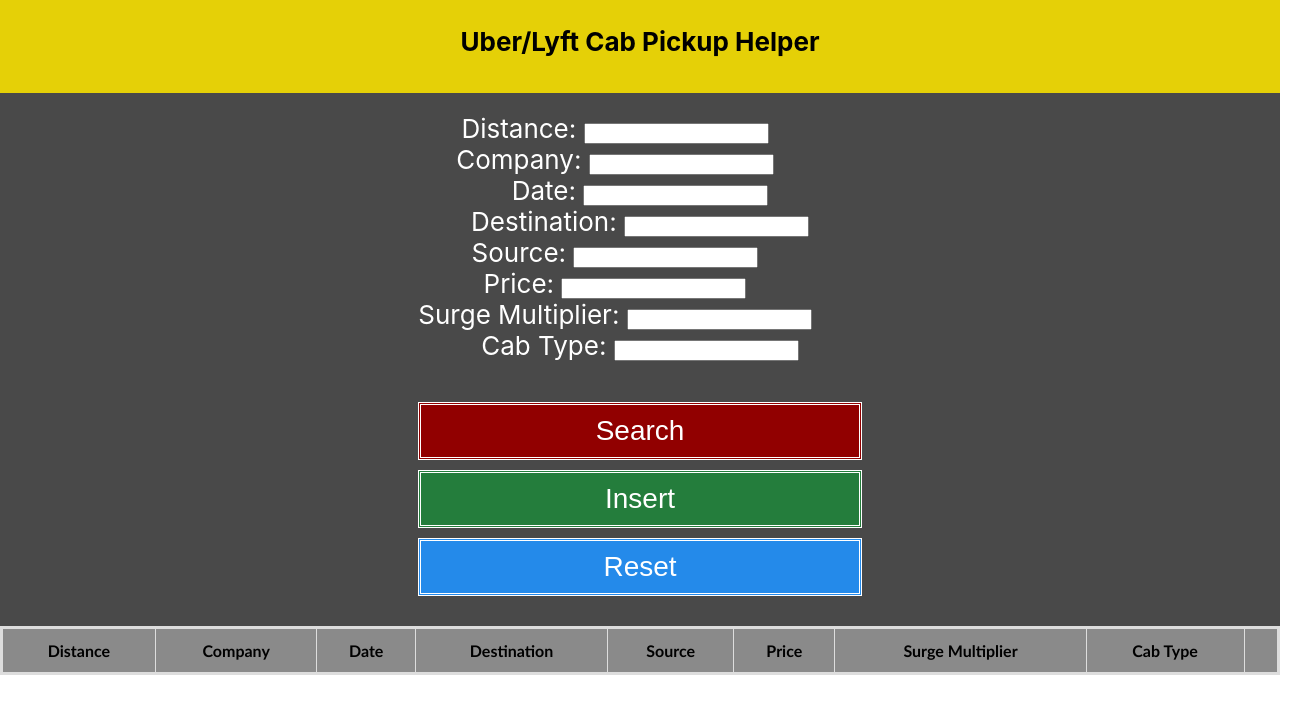
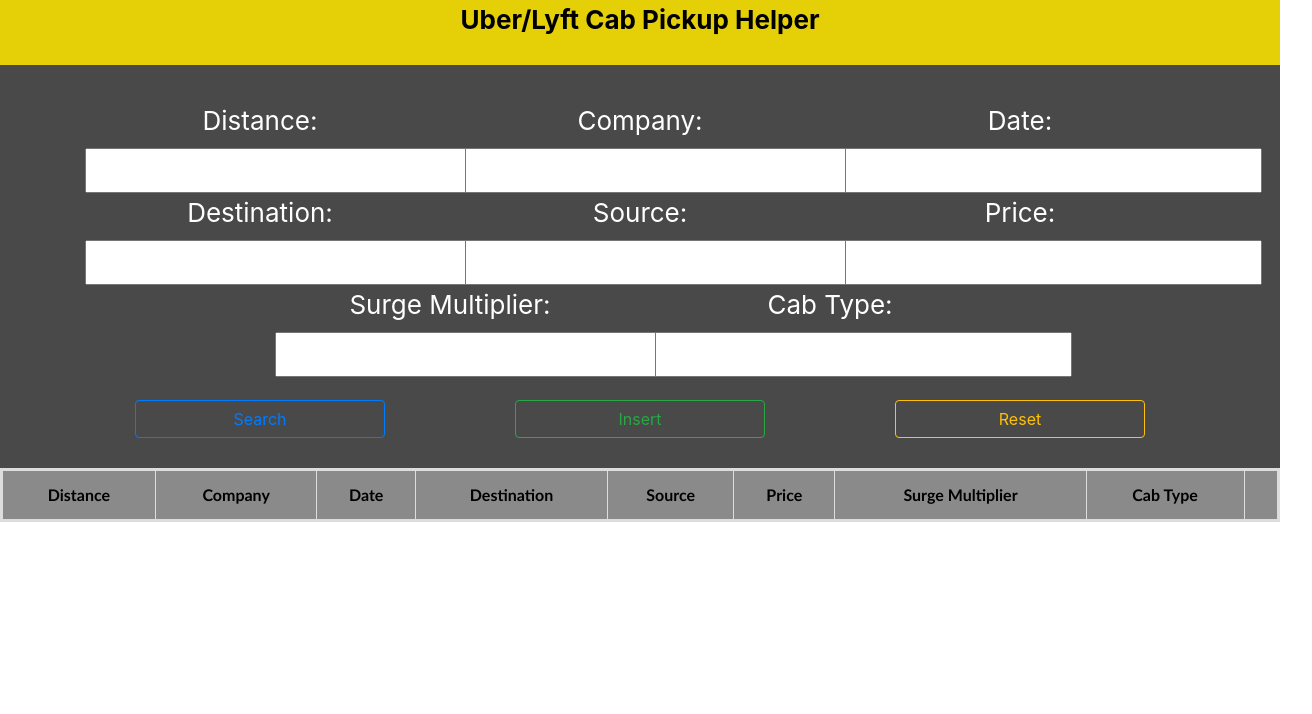
Before and after one commit to Miguel9r/CS180, a React (Create React App) app in the folder src/client/: page / in a window 1280 px wide. Shown: the top 714 px of the page, 1312 px wide, since content can reach past the window. Built offline with nearby package versions, Linux system fonts and the light colour scheme; no server answers.

Commit message:
uploading ui changes that come from bootstrap

```diff
--- a/src/client/src/App.css
+++ b/src/client/src/App.css
@@ -65,7 +65,27 @@
   cursor: pointer;
   text-align: center;
 }
+.row.textfieldrow{
+  flex-wrap: nowrap;
+}
+.row.buttonrow
+{
+  flex-wrap: nowrap;
+  padding-top: 20px;
+}
 
+.btn-outline-success.insertbutton
+{
+  width: 250px;
+}
+.btn-outline-primary.searchbutton
+{
+  width: 250px;
+}
+.btn-outline-warning.resetbutton
+{
+  width: 250px;
+}
 #delete {
   color: blue;
 }
--- a/src/client/src/App.js
+++ b/src/client/src/App.js
@@ -1,9 +1,11 @@
 import React, { Component } from 'react';
 import Popup from "reactjs-popup";
 import './App.css';
-import Button from '@material-ui/core/Button';
+// import Button from '@material-ui/core/Button';
 import DatePicker from "react-datepicker";
 import "react-datepicker/dist/react-datepicker.css";
+import 'bootstrap/dist/css/bootstrap.min.css';
+import {Col, Container, Row, Button} from "react-bootstrap";
 
 
 class App extends Component {
@@ -258,56 +260,79 @@
         </p>
         </header>
         <header className="Search-header">
+          <Container>
         <p>{this.state.response}</p>
         <form onSubmit={this.handleSubmit}>
-          <div>
+
+          <Row className="textfieldrow">
+            <Col md={4}>
           <label>Distance: </label>
           <input type="text" name="Distance" id="Distance"
             onChange={e => this.setDistance(e)}/>
-          </div>
-          <div>
+            </Col>
+          <Col md={4}>
           <label>Company: </label>
           <input type="text" name="Company" id="Company"
             onChange={e => this.setCompany(e)}/>
-          </div>
-          <div>
+          </Col>
+          <Col md={4}>
           <label>Date: </label>
           <DatePicker
             showPopperArrow={false}
             selected={this.state.startDate}
             onChange={this.setTimestamp}/>
-          </div>
-          <div>
+          </Col>
+          </Row>
+          <Row className="textfieldrow">
+            <Col md={4}>
               <label>Destination: </label>
               <input type="text" name="Destination" id="Destination"
                 onChange={e => this.setDestination(e)}
-          /></div>
-          <div>
+              />
+            </Col>
+          <Col md={4}>
             <label>Source: </label>
             <input type="text" name="Source" id="Source"
               onChange={e => this.setSource(e)}
-          /></div>
-          <div>
+            />
+          </Col>
+          <Col md={4}>
             <label>Price: </label>
             <input type="text" name="Price" id="Price"
               onChange={e => this.setPrice(e)}
-          /></div>
-          <div>
+            />
+          </Col>
+          </Row>
+          <Row className="textfieldrow">
+            <Col md={2}></Col>
+            <Col md={4}>
           <label>Surge Multiplier: </label>
           <input type="text" name="SurgeMultiplier" id="SurgeMultiplier"
             onChange={e => this.setSurgeMultiplier(e)}
-          /></div>
-          <div>
+          />
+            </Col>
+            <Col md={4}>
               <label>Cab Type: </label>
               <input type="text" name="CabType" id="CabType"
                      onChange={e => this.setCabType(e)}
-          /></div>
-        <br/>
-        <button onClick={e => this.setState({ post: e.target.value, responseToPost: [] })} value="search" type="submit" class="block-1">Search</button>
-        <button onClick={e => this.setState({ post: e.target.value })} type="submit" value="add" class="block-2">Insert</button>
-        <input class="block-3" type="reset" value="Reset"/>
+              />
+            </Col>
+            <Col md={2}></Col>
+          </Row>
+          <Row className="buttonrow">
+            <Col>
+        <Button onClick={e => this.setState({ post: e.target.value, responseToPost: [] })} value="search" type="submit" variant="outline-primary" className="searchbutton">Search</Button>
+            </Col>
+            <Col>
+              <Button onClick={e => this.setState({ post: e.target.value })} type="submit" value="add" variant="outline-success" className="insertbutton" >Insert</Button>
+            </Col>
+            <Col>
+              <Button type="reset" value="Reset" variant="outline-warning" className="resetbutton">Reset</Button>
+            </Col>
+          </Row>
+
         </form>
-
+        </Container>
         </header>
         <Popup
           open={this.state.openEdit}
@@ -361,6 +386,7 @@
                   {this.renderTableData()}
                </tbody>
           </table>
+
       </div>
     );
   }
--- a/src/package.json
+++ b/src/package.json
@@ -8,7 +8,9 @@
   },
   "dependencies": {
     "body-parser": "^1.18.3",
-    "express": "^4.16.4"
+    "bootstrap": "^4.4.1",
+    "express": "^4.16.4",
+    "react-bootstrap": "^1.0.1"
   },
   "devDependencies": {
     "concurrently": "^4.0.1"
```
Also changed, not shown: 1 other file (tests, documents, lock files or other folders). Lines whose indentation alone changed are shown as unchanged.
